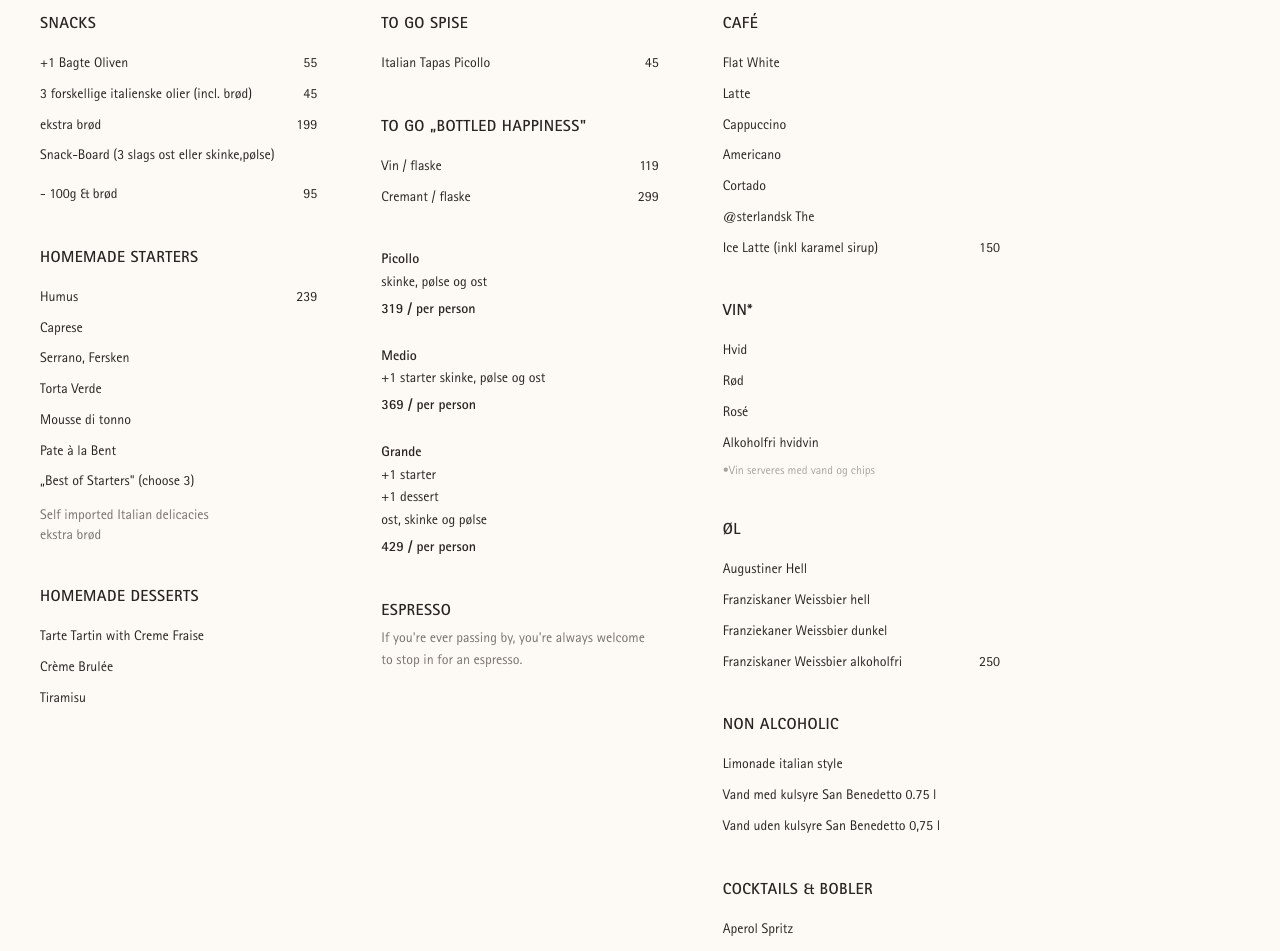
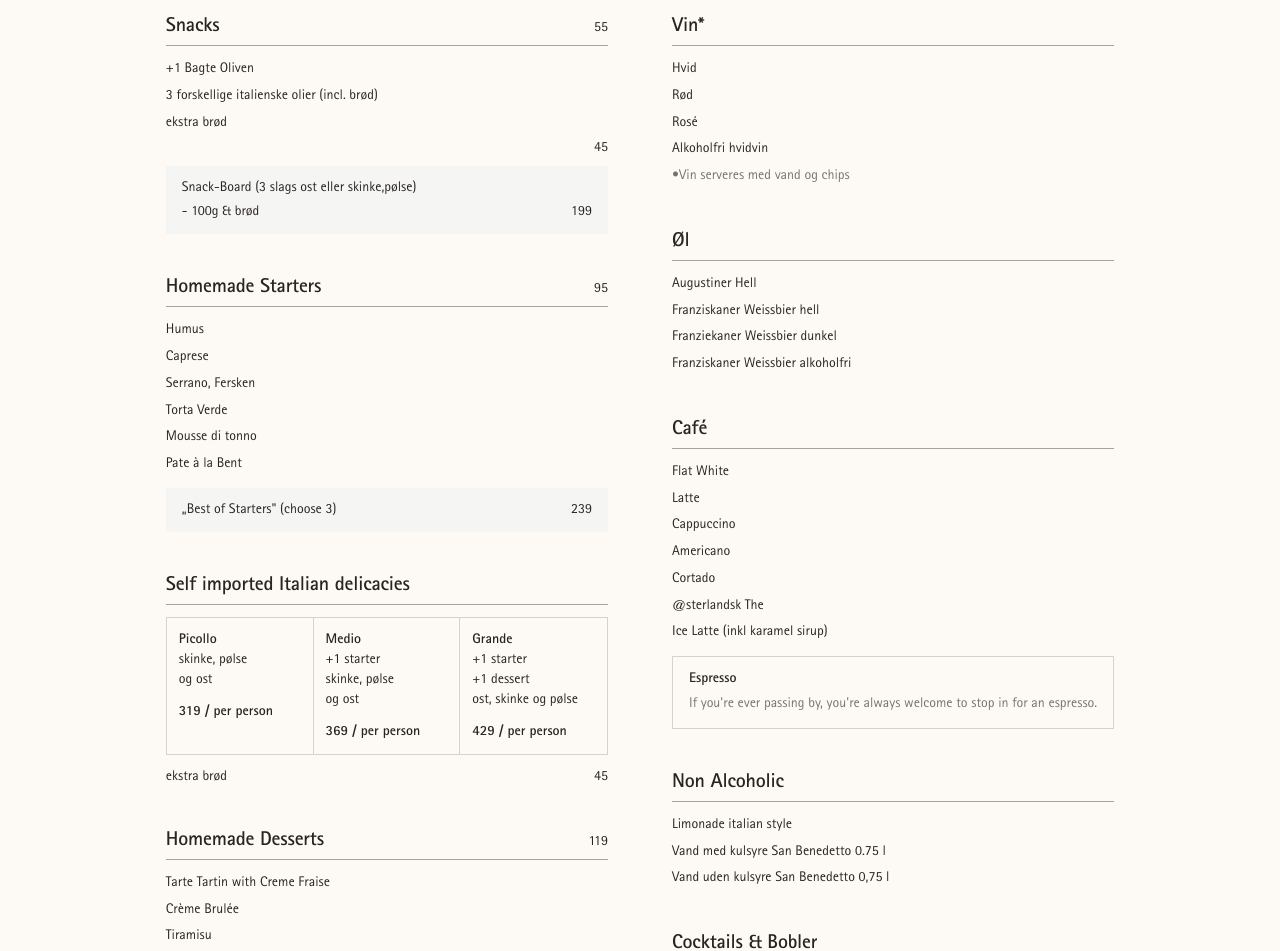
Before and after one commit to mariusaagesen/PLUSEINS, a React (Vite) app: page /salumeria in a window 1280 px wide. Shown: the part 920-1871 px from the top of the page. Built offline with nearby package versions, Linux system fonts and the light colour scheme.

Commit message:
Fix menu prices and layout

```diff
--- a/src/pages/Salumeria.tsx
+++ b/src/pages/Salumeria.tsx
@@ -51,143 +51,216 @@ export default function Salumeria() {
       </section>
 
       {/* Menu text */}
-      <section className="max-w-[1400px] mx-auto px-6 md:px-10 pb-32 md:pb-40">
+      <section className="max-w-[1400px] mx-auto px-6 md:px-10 pb-32 md:pb-40 flex justify-center">
         <ScrollReveal direction="up">
-          <div className="font-sans text-stone-800" style={{ maxWidth: '960px' }}>
+          <div className="font-sans text-stone-800 w-full" style={{ maxWidth: '1000px' }}>
 
-            {/* Three-column top layout */}
-            <div className="grid grid-cols-1 md:grid-cols-3 gap-12 md:gap-16 mb-16">
+            <div className="grid grid-cols-1 md:grid-cols-2 gap-x-16">
 
-              {/* Column 1: Snacks + Homemade Starters */}
+              {/* ── LEFT COLUMN ── */}
+              <div className="space-y-10">
+
+                {/* Snacks */}
                 <div>
-                <h2 className="font-bold text-base tracking-wide uppercase mb-4">Snacks</h2>
-                <div className="space-y-2 text-sm font-light leading-relaxed">
-                  <div className="flex justify-between gap-4"><span>+1 Bagte Oliven</span><span className="shrink-0">55</span></div>
-                  <div className="flex justify-between gap-4"><span>3 forskellige italienske olier (incl. brød)</span><span className="shrink-0">45</span></div>
-                  <div className="flex justify-between gap-4"><span>ekstra brød</span><span className="shrink-0">199</span></div>
-                  <div className="flex justify-between gap-4 flex-col">
-                    <span>Snack-Board (3 slags ost eller skinke,pølse)</span>
-                    <div className="flex justify-between gap-4"><span>- 100g &amp; brød</span><span className="shrink-0">95</span></div>
+                  <div className="flex justify-between items-baseline">
+                    <h2 className="font-bold text-xl">Snacks</h2>
+                    <span className="text-sm font-light">55</span>
+                  </div>
+                  <div className="w-full h-px bg-stone-400 mt-1 mb-3" />
+                  <div className="space-y-1 text-sm font-light leading-relaxed">
+                    <p>+1 Bagte Oliven</p>
+                    <p>3 forskellige italienske olier (incl. brød)</p>
+                    <p>ekstra brød</p>
+                  </div>
+                  <div className="flex justify-end mt-1 mb-2">
+                    <span className="text-sm font-light">45</span>
+                  </div>
+                  <div className="bg-stone-100 px-4 py-3 text-sm font-light space-y-1">
+                    <p>Snack-Board (3 slags ost eller skinke,pølse)</p>
+                    <div className="flex justify-between gap-4">
+                      <span>- 100g &amp; brød</span>
+                      <span className="shrink-0">199</span>
+                    </div>
                   </div>
                 </div>
 
-                <h2 className="font-bold text-base tracking-wide uppercase mt-10 mb-4">Homemade Starters</h2>
-                <div className="space-y-2 text-sm font-light leading-relaxed">
-                  <div className="flex justify-between gap-4"><span>Humus</span><span className="shrink-0">239</span></div>
-                  <div className="flex justify-between gap-4"><span>Caprese</span><span className="shrink-0"></span></div>
-                  <div className="flex justify-between gap-4"><span>Serrano, Fersken</span><span className="shrink-0"></span></div>
-                  <div className="flex justify-between gap-4"><span>Torta Verde</span><span className="shrink-0"></span></div>
-                  <div className="flex justify-between gap-4"><span>Mousse di tonno</span><span className="shrink-0"></span></div>
-                  <div className="flex justify-between gap-4"><span>Pate à la Bent</span><span className="shrink-0"></span></div>
-                  <div className="flex justify-between gap-4"><span>„Best of Starters" (choose 3)</span><span className="shrink-0"></span></div>
+                {/* Homemade Starters */}
+                <div>
+                  <div className="flex justify-between items-baseline">
+                    <h2 className="font-bold text-xl">Homemade Starters</h2>
+                    <span className="text-sm font-light">95</span>
                   </div>
-                <p className="text-sm font-light mt-3 text-stone-500">Self imported Italian delicacies</p>
-                <p className="text-sm font-light text-stone-500">ekstra brød</p>
-
-                <h2 className="font-bold text-base tracking-wide uppercase mt-10 mb-4">Homemade Desserts</h2>
-                <div className="space-y-2 text-sm font-light leading-relaxed">
-                  <div className="flex justify-between gap-4"><span>Tarte Tartin with Creme Fraise</span></div>
-                  <div className="flex justify-between gap-4"><span>Crème Brulée</span></div>
-                  <div className="flex justify-between gap-4"><span>Tiramisu</span></div>
+                  <div className="w-full h-px bg-stone-400 mt-1 mb-3" />
+                  <div className="space-y-1 text-sm font-light leading-relaxed">
+                    <p>Humus</p>
+                    <p>Caprese</p>
+                    <p>Serrano, Fersken</p>
+                    <p>Torta Verde</p>
+                    <p>Mousse di tonno</p>
+                    <p>Pate à la Bent</p>
+                  </div>
+                  <div className="mt-3 bg-stone-100 px-4 py-3 flex justify-between gap-4 text-sm font-light">
+                    <span>„Best of Starters" (choose 3)</span>
+                    <span className="shrink-0">239</span>
                   </div>
                 </div>
 
-              {/* Column 2: To go + Packages */}
+                {/* Self imported Italian delicacies */}
                 <div>
-                <h2 className="font-bold text-base tracking-wide uppercase mb-4">To go spise</h2>
-                <div className="space-y-2 text-sm font-light leading-relaxed">
-                  <div className="flex justify-between gap-4"><span>Italian Tapas Picollo</span><span className="shrink-0">45</span></div>
+                  <h2 className="font-bold text-xl mb-1">Self imported Italian delicacies</h2>
+                  <div className="w-full h-px bg-stone-400 mt-1 mb-3" />
+                  <div className="grid grid-cols-3 text-sm font-light border border-stone-300">
+                    <div className="p-3 border-r border-stone-300">
+                      <p className="font-semibold">Picollo</p>
+                      <p>skinke, pølse</p>
+                      <p>og ost</p>
+                      <p className="mt-3 font-semibold">319 / per person</p>
                     </div>
-
-                <h2 className="font-bold text-base tracking-wide uppercase mt-10 mb-4">To go „bottled happiness"</h2>
-                <div className="space-y-2 text-sm font-light leading-relaxed">
-                  <div className="flex justify-between gap-4"><span>Vin / flaske</span><span className="shrink-0">119</span></div>
-                  <div className="flex justify-between gap-4"><span>Cremant / flaske</span><span className="shrink-0">299</span></div>
+                    <div className="p-3 border-r border-stone-300">
+                      <p className="font-semibold">Medio</p>
+                      <p>+1 starter</p>
+                      <p>skinke, pølse</p>
+                      <p>og ost</p>
+                      <p className="mt-3 font-semibold">369 / per person</p>
                     </div>
-
-                <div className="mt-10 space-y-6 text-sm font-light leading-relaxed">
-                  <div>
-                    <p className="font-bold">Picollo</p>
-                    <p>skinke, pølse og ost</p>
-                    <p className="font-bold mt-1">319 / per person</p>
-                  </div>
-                  <div>
-                    <p className="font-bold">Medio</p>
-                    <p>+1 starter skinke, pølse og ost</p>
-                    <p className="font-bold mt-1">369 / per person</p>
-                  </div>
-                  <div>
-                    <p className="font-bold">Grande</p>
+                    <div className="p-3">
+                      <p className="font-semibold">Grande</p>
                       <p>+1 starter</p>
                       <p>+1 dessert</p>
                       <p>ost, skinke og pølse</p>
-                    <p className="font-bold mt-1">429 / per person</p>
+                      <p className="mt-3 font-semibold">429 / per person</p>
+                    </div>
+                  </div>
+                  <div className="flex justify-between gap-4 text-sm font-light mt-3">
+                    <span>ekstra brød</span>
+                    <span className="shrink-0">45</span>
                   </div>
                 </div>
 
-                <div className="mt-10 text-sm font-light space-y-1">
-                  <p className="font-bold text-base tracking-wide uppercase">Espresso</p>
-                  <p className="text-stone-500 leading-relaxed">If you're ever passing by, you're always welcome to stop in for an espresso.</p>
+                {/* Homemade Desserts */}
+                <div>
+                  <div className="flex justify-between items-baseline">
+                    <h2 className="font-bold text-xl">Homemade Desserts</h2>
+                    <span className="text-sm font-light">119</span>
+                  </div>
+                  <div className="w-full h-px bg-stone-400 mt-1 mb-3" />
+                  <div className="space-y-1 text-sm font-light leading-relaxed">
+                    <p>Tarte Tartin with Creme Fraise</p>
+                    <p>Crème Brulée</p>
+                    <p>Tiramisu</p>
                   </div>
                 </div>
 
-              {/* Column 3: Café + Drinks */}
-              <div>
-                <h2 className="font-bold text-base tracking-wide uppercase mb-4">Café</h2>
-                <div className="space-y-2 text-sm font-light leading-relaxed">
-                  <div><span>Flat White</span></div>
-                  <div><span>Latte</span></div>
-                  <div><span>Cappuccino</span></div>
-                  <div><span>Americano</span></div>
-                  <div><span>Cortado</span></div>
-                  <div><span>@sterlandsk The</span></div>
-                  <div className="flex justify-between gap-4"><span>Ice Latte (inkl karamel sirup)</span><span className="shrink-0">150</span></div>
+                {/* To go spise */}
+                <div className="bg-stone-100 px-4 py-4">
+                  <h2 className="font-bold text-base mb-1">To go spise</h2>
+                  <div className="w-full h-px bg-stone-400 mb-3" />
+                  <div className="flex justify-between gap-4 text-sm font-light">
+                    <span>Italian Tapas Picollo</span>
+                    <span className="shrink-0">299</span>
+                  </div>
                 </div>
 
-                <h2 className="font-bold text-base tracking-wide uppercase mt-10 mb-4">Vin*</h2>
-                <div className="space-y-2 text-sm font-light leading-relaxed">
-                  <div><span>Hvid</span></div>
-                  <div><span>Rød</span></div>
-                  <div><span>Rosé</span></div>
-                  <div><span>Alkoholfri hvidvin</span></div>
+                {/* To go bottled happiness */}
+                <div className="bg-stone-100 px-4 py-4">
+                  <h2 className="font-bold text-base mb-1">To go „bottled happiness"</h2>
+                  <div className="w-full h-px bg-stone-400 mb-3" />
+                  <div className="space-y-1 text-sm font-light">
+                    <div className="flex justify-between gap-4">
+                      <span>Vin / flaske</span>
+                      <span className="shrink-0">150</span>
                     </div>
-                <p className="text-xs text-stone-400 mt-2">•Vin serveres med vand og chips</p>
-
-                <h2 className="font-bold text-base tracking-wide uppercase mt-10 mb-4">Øl</h2>
-                <div className="space-y-2 text-sm font-light leading-relaxed">
-                  <div><span>Augustiner Hell</span></div>
-                  <div><span>Franziskaner Weissbier hell</span></div>
-                  <div><span>Franziekaner Weissbier dunkel</span></div>
-                  <div className="flex justify-between gap-4"><span>Franziskaner Weissbier alkoholfri</span><span className="shrink-0">250</span></div>
+                    <div className="flex justify-between gap-4">
+                      <span>Cremant / flaske</span>
+                      <span className="shrink-0">250</span>
                     </div>
-
-                <h2 className="font-bold text-base tracking-wide uppercase mt-10 mb-4">Non Alcoholic</h2>
-                <div className="space-y-2 text-sm font-light leading-relaxed">
-                  <div><span>Limonade italian style</span></div>
-                  <div><span>Vand med kulsyre San Benedetto 0.75 l</span></div>
-                  <div><span>Vand uden kulsyre San Benedetto 0,75 l</span></div>
-                </div>
-
-                <h2 className="font-bold text-base tracking-wide uppercase mt-10 mb-4">Cocktails &amp; Bobler</h2>
-                <div className="space-y-2 text-sm font-light leading-relaxed">
-                  <div><span>Aperol Spritz</span></div>
-                  <div><span>Aperol Limoncello</span></div>
-                  <div><span>Gin Tonic</span></div>
-                  <div><span>Hugo</span></div>
-                  <div><span>Cremant</span></div>
-                  <div><span>Sekt</span></div>
-                  <div><span>Alkoholfri Sekt</span></div>
                   </div>
                 </div>
 
               </div>
 
-            {/* Footer line */}
-            <div className="border-t border-stone-200 pt-6 flex flex-col md:flex-row justify-between gap-2 text-xs text-stone-400 font-light">
-              <span>DKK, ink. moms</span>
-              <span>follow us @instagram: pluseins.dk</span>
+              {/* ── RIGHT COLUMN ── */}
+              <div className="space-y-10 mt-10 md:mt-0">
+
+                {/* Vin */}
+                <div>
+                  <h2 className="font-bold text-xl">Vin*</h2>
+                  <div className="w-full h-px bg-stone-400 mt-1 mb-3" />
+                  <div className="space-y-1 text-sm font-light leading-relaxed">
+                    <p>Hvid</p>
+                    <p>Rød</p>
+                    <p>Rosé</p>
+                    <p>Alkoholfri hvidvin</p>
+                    <p className="text-stone-500">•Vin serveres med vand og chips</p>
+                  </div>
                 </div>
 
+                {/* Øl */}
+                <div>
+                  <h2 className="font-bold text-xl">Øl</h2>
+                  <div className="w-full h-px bg-stone-400 mt-1 mb-3" />
+                  <div className="space-y-1 text-sm font-light leading-relaxed">
+                    <p>Augustiner Hell</p>
+                    <p>Franziskaner Weissbier hell</p>
+                    <p>Franziekaner Weissbier dunkel</p>
+                    <p>Franziskaner Weissbier alkoholfri</p>
+                  </div>
+                </div>
+
+                {/* Café */}
+                <div>
+                  <h2 className="font-bold text-xl">Café</h2>
+                  <div className="w-full h-px bg-stone-400 mt-1 mb-3" />
+                  <div className="space-y-1 text-sm font-light leading-relaxed">
+                    <p>Flat White</p>
+                    <p>Latte</p>
+                    <p>Cappuccino</p>
+                    <p>Americano</p>
+                    <p>Cortado</p>
+                    <p>@sterlandsk The</p>
+                    <p>Ice Latte (inkl karamel sirup)</p>
+                  </div>
+                  <div className="mt-3 border border-stone-300 px-4 py-3 text-sm font-light">
+                    <p className="font-semibold">Espresso</p>
+                    <p className="text-stone-500 mt-1 leading-relaxed">If you're ever passing by, you're always welcome to stop in for an espresso.</p>
+                  </div>
+                </div>
+
+                {/* Non Alcoholic */}
+                <div>
+                  <h2 className="font-bold text-xl">Non Alcoholic</h2>
+                  <div className="w-full h-px bg-stone-400 mt-1 mb-3" />
+                  <div className="space-y-1 text-sm font-light leading-relaxed">
+                    <p>Limonade italian style</p>
+                    <p>Vand med kulsyre San Benedetto 0.75 l</p>
+                    <p>Vand uden kulsyre San Benedetto 0,75 l</p>
+                  </div>
+                </div>
+
+                {/* Cocktails & Bobler */}
+                <div>
+                  <h2 className="font-bold text-xl">Cocktails &amp; Bobler</h2>
+                  <div className="w-full h-px bg-stone-400 mt-1 mb-3" />
+                  <div className="space-y-1 text-sm font-light leading-relaxed">
+                    <p>Aperol Spritz</p>
+                    <p>Aperol Limoncello</p>
+                    <p>Gin Tonic</p>
+                    <p>Hugo</p>
+                    <p>Cremant</p>
+                    <p>Sekt</p>
+                    <p>Alkoholfri Sekt</p>
+                  </div>
+                </div>
+
+                {/* Footer */}
+                <div className="pt-2 space-y-1 text-xs text-stone-400 font-light">
+                  <p>DKK, ink. moms</p>
+                  <p>follow us @instagram: pluseins.dk</p>
+                </div>
+
+              </div>
+
+            </div>
           </div>
         </ScrollReveal>
       </section>
```
Lines whose indentation alone changed are shown as unchanged.
